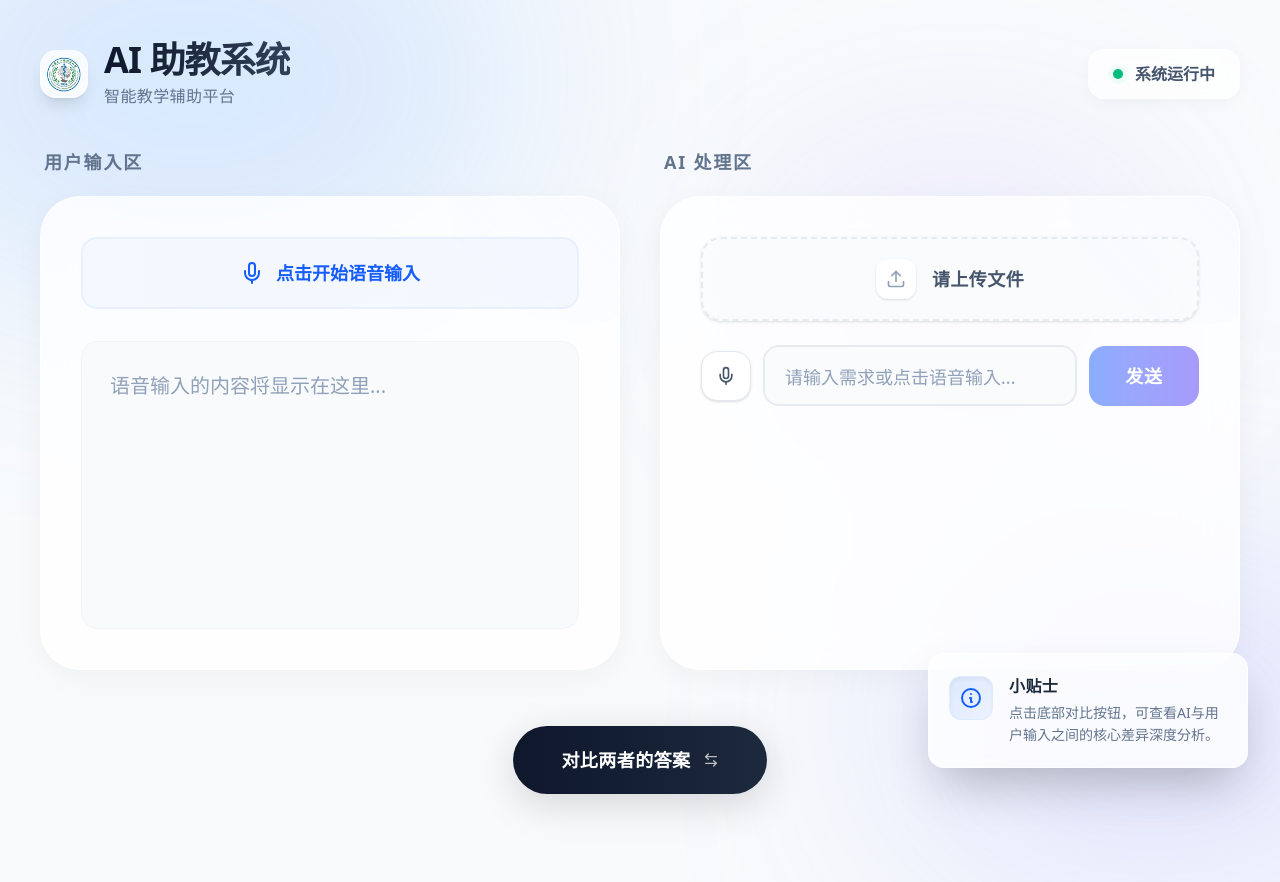
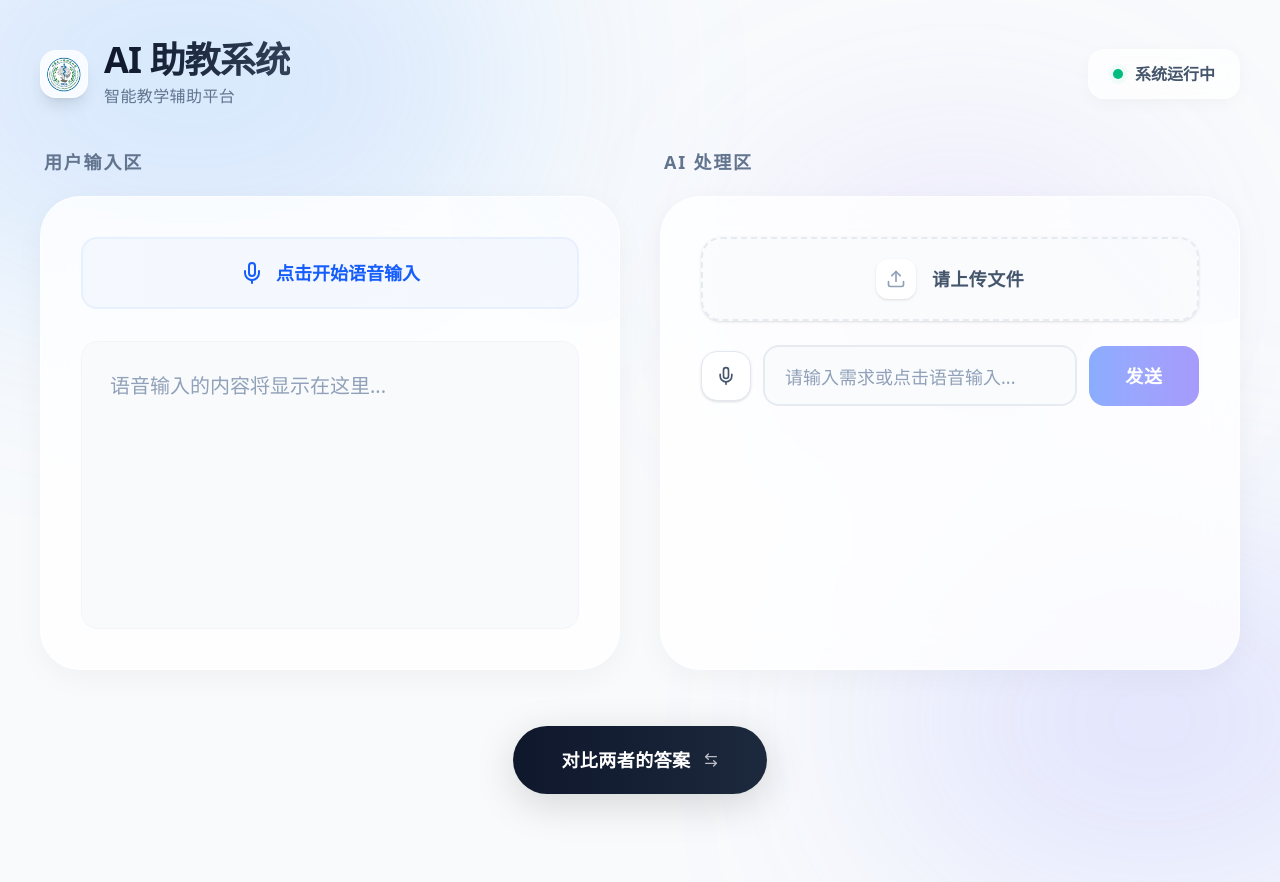
Before and after one commit to zhl9691/Student_PK_2, a React (Vite) app: page / in a window 1280 px wide. Built offline with nearby package versions, Linux system fonts and the light colour scheme.

Commit message:
删除小贴士浮动框

```diff
--- a/src/App.tsx
+++ b/src/App.tsx
@@ -49,18 +49,6 @@ export default function App() {
         <CompareSection />
       </div>
 
-      {/* Overlay (Visual Feedback Representation) */}
-      <div className="fixed bottom-8 right-8 w-80 p-5 bg-white/80 backdrop-blur-xl rounded-2xl shadow-2xl border border-white/60 flex items-start gap-4 z-50 transition-all hover:shadow-blue-500/10 hover:-translate-y-1">
-        <div className="w-11 h-11 rounded-xl bg-gradient-to-br from-blue-100 to-indigo-50 flex items-center justify-center text-blue-600 shrink-0 shadow-inner border border-blue-100/50 mt-0.5">
-          <svg className="w-6 h-6" fill="none" stroke="currentColor" viewBox="0 0 24 24">
-            <path strokeLinecap="round" strokeLinejoin="round" strokeWidth="2" d="M13 16h-1v-4h-1m1-4h.01M21 12a9 9 0 11-18 0 9 9 0 0118 0z"></path>
-          </svg>
-        </div>
-        <div>
-          <div className="text-base font-bold text-slate-800 tracking-wide">小贴士</div>
-          <div className="text-sm text-slate-500 leading-relaxed mt-1 font-medium">点击底部对比按钮，可查看AI与用户输入之间的核心差异深度分析。</div>
-        </div>
-      </div>
     </div>
   );
 }
```
